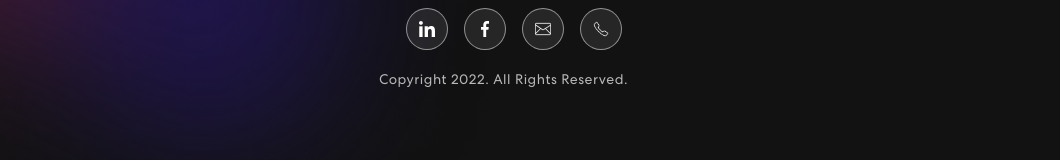
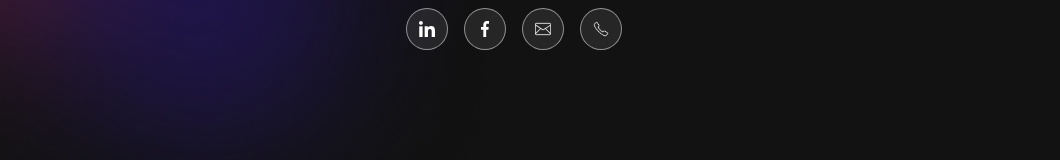
Before and after one commit to Nivrin/portfolio, a React (Create React App) app: page / in a window 1280 px wide. Shown: the part 2364-2524 px from the top of the page, without its empty margins (0-1060 px from the left). Built offline with nearby package versions, Linux system fonts and the light colour scheme.

Commit message:
added footer

```diff
--- a/src/components/Footer.js
+++ b/src/components/Footer.js
@@ -12,7 +12,7 @@ export const Footer = () => {
             <div className="social-icon">
              <SocialButtons/>
             </div>
-            <p>Copyright 2022. All Rights Reserved.</p>
+            {/* <p>Copyright 2022. All Rights Reserved.</p> */}
           </Col>
         </Row>
       </Container>
```
